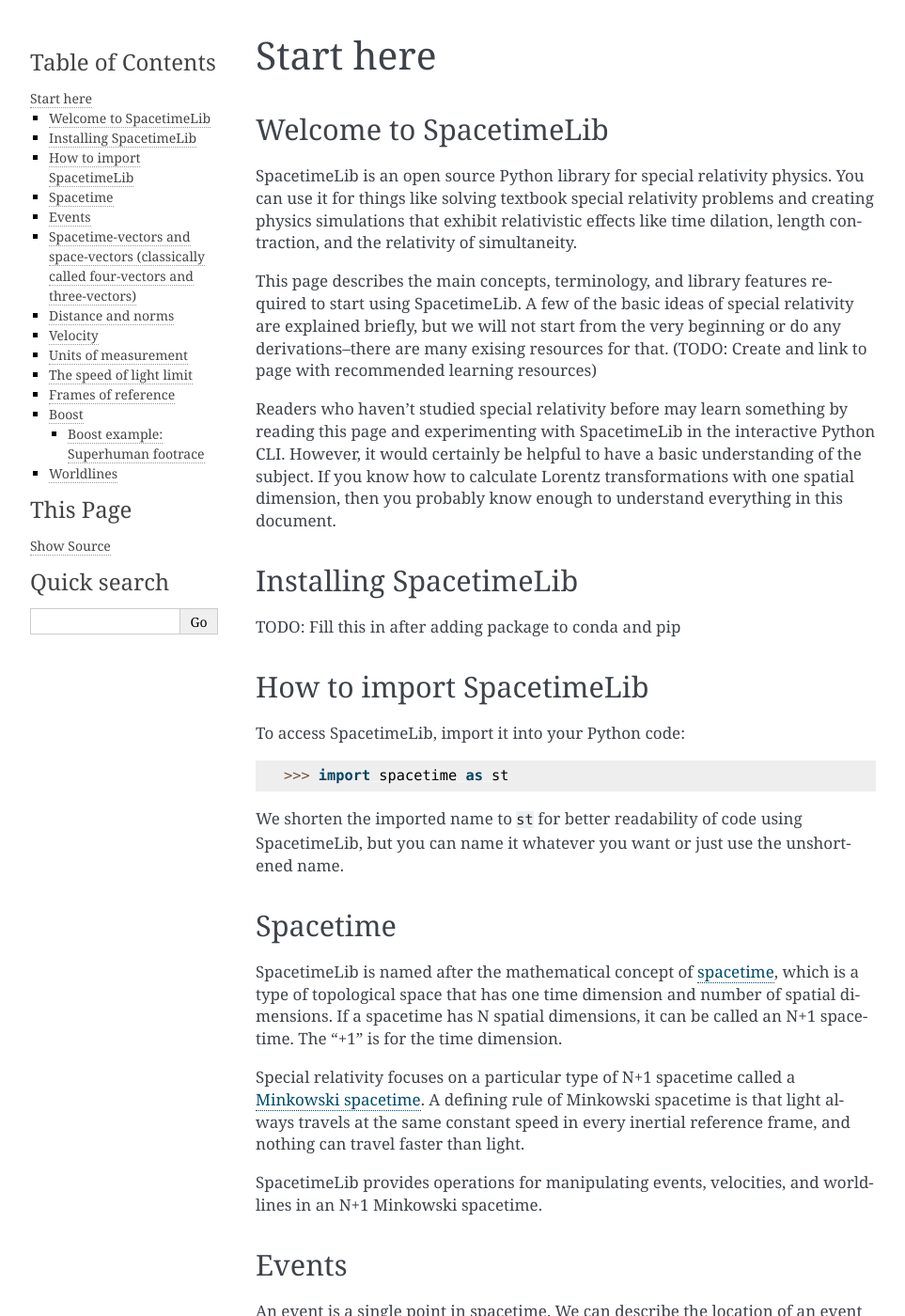
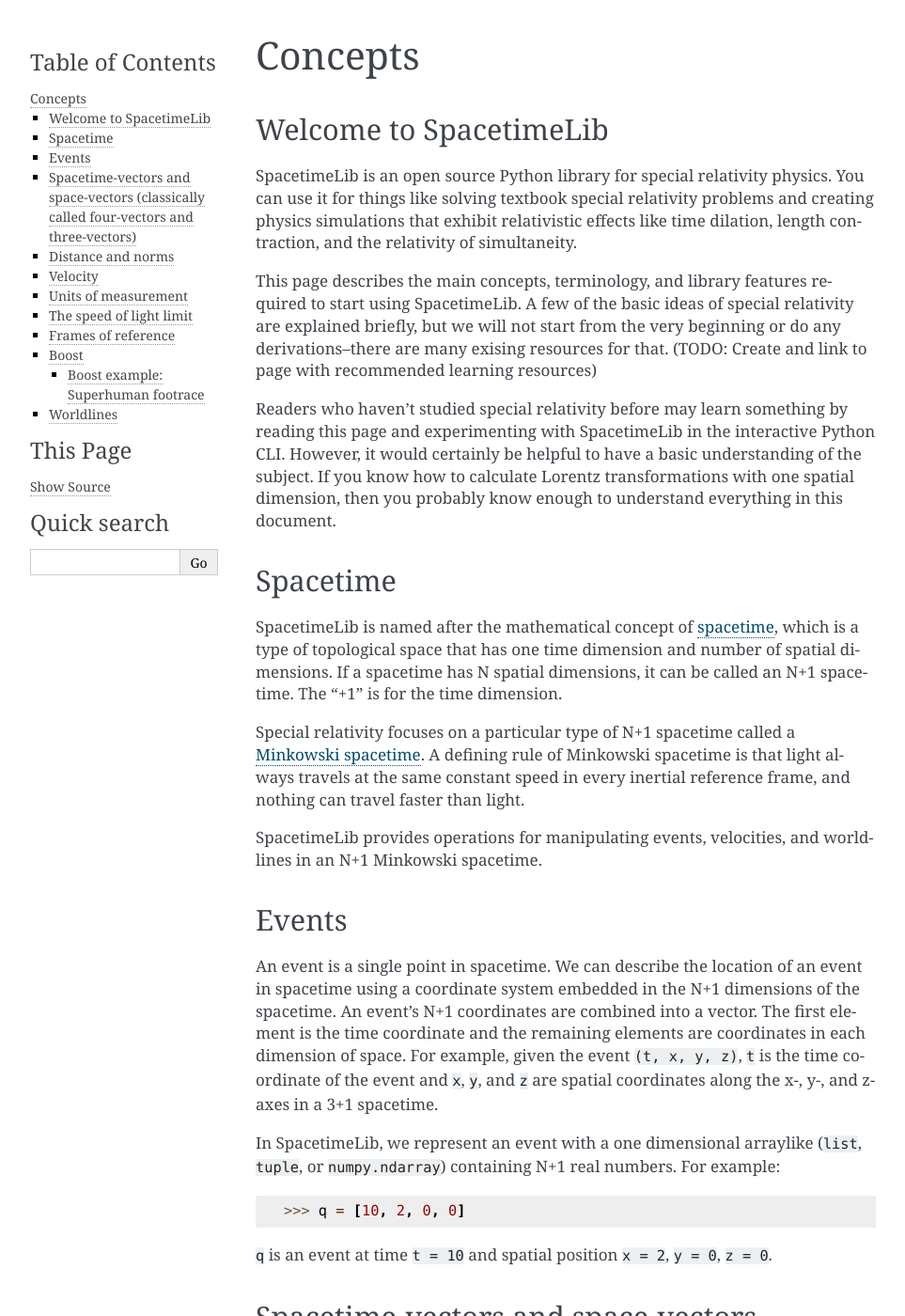
Before and after one commit to kurtamohler/spacetimelib, a Sphinx documentation site: the page built from doc/source/concepts.md, in a window 1280 px wide and 1400 px high. Shown: the whole window at 94% size, without its empty margins (148-1111 px from the left). Built offline with Sphinx 7.4.7, drawn with Linux system fonts in a browser that asks for light colours.

Commit message:
Break "Start Here" into Concepts and Installation

````diff
--- a/doc/source/start-here.md
+++ b/doc/source/concepts.md
@@ -1,4 +1,4 @@
-# Start here
+# Concepts
 
 ## Welcome to SpacetimeLib
 
@@ -19,22 +19,6 @@
 the subject. If you know how to calculate Lorentz transformations with one
 spatial dimension, then you probably know enough to understand everything in
 this document.
-
-## Installing SpacetimeLib
-
-TODO: Fill this in after adding package to conda and pip
-
-## How to import SpacetimeLib
-
-To access SpacetimeLib, import it into your Python code:
-
-```python
->>> import spacetime as st
-```
-
-We shorten the imported name to `st` for better readability of code using
-SpacetimeLib, but you can name it whatever you want or just use the unshortened
-name.
 
 ## Spacetime
 
````
Also changed, not shown: doc/source/index.rst (+11 -6 lines), doc/source/installation.md (added, +34 -0 lines), doc/source/tutorials.rst (added, +12 -0 lines), doc/source/notebooks/Twin Paradox.ipynb.
